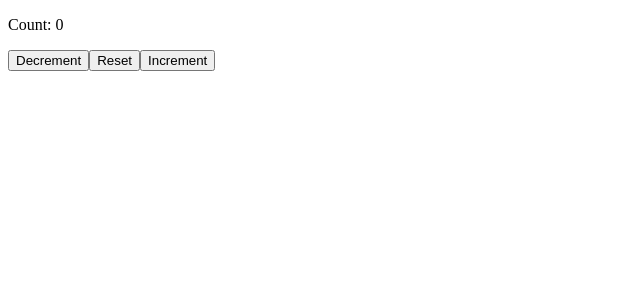
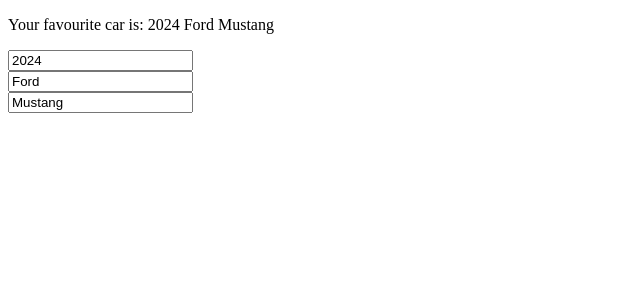
Before and after one commit to kevinandel/ReactBeginning, a React (Vite) app in the folder my-react-app/: page / in a window 1280 px wide. Shown: the top 300 px of the page, without its empty margins (0-640 px from the left). Built offline with nearby package versions, Linux system fonts and the light colour scheme.

Commit message:
Learned how to update object properties using spread operator in state variables

```diff
--- a/my-react-app/src/MyComponent.jsx
+++ b/my-react-app/src/MyComponent.jsx
@@ -1,6 +1,37 @@
 import React, {useState} from 'react';
 
-function Counter() {
+function MyComponent() {
+
+  const [car, setCar] = useState({year: 2024,make: "Ford",model: "Mustang"});
+
+  function handleYearChange(event) {
+    setCar(prevCar => ({...prevCar, year: event.target.value}));
+  }
+  function handleMakeChange(event) {
+    setCar(prevCar => ({...prevCar, make: event.target.value}));
+  }
+  function handleModelChange(event) {
+    setCar(prevCar => ({...prevCar, model: event.target.value}));
+  }
+
+  return(<div>
+          <p>Your favourite car is: {car.year} {car.make} {car.model}</p>
+
+          <input type="number" value={car.year} onChange={handleYearChange}/><br />
+          <input type="text" value={car.make} onChange={handleMakeChange}/><br />
+          <input type="text" value={car.model} onChange={handleModelChange}/><br />
+        </div>);
+}
+
+export default MyComponent;
+
+
+
+
+/*
+import React, {useState} from 'react';
+
+function MyComponent() {
 
   const [count, setCount] = useState(0);
 
@@ -26,9 +57,9 @@
         </div>);
 }
 
-export default Counter;
+export default MyComponent;
 
-
+*/
 
 
 
```
